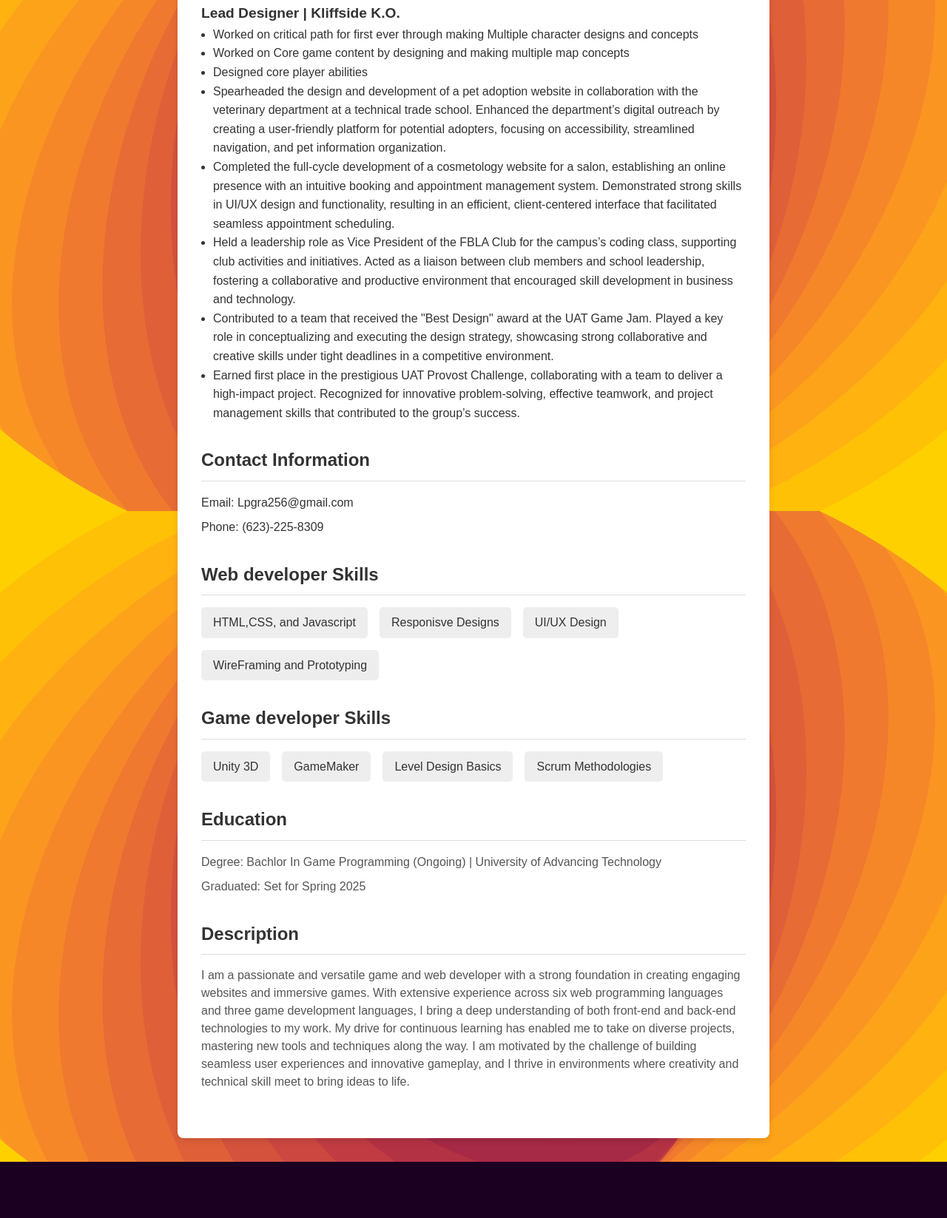
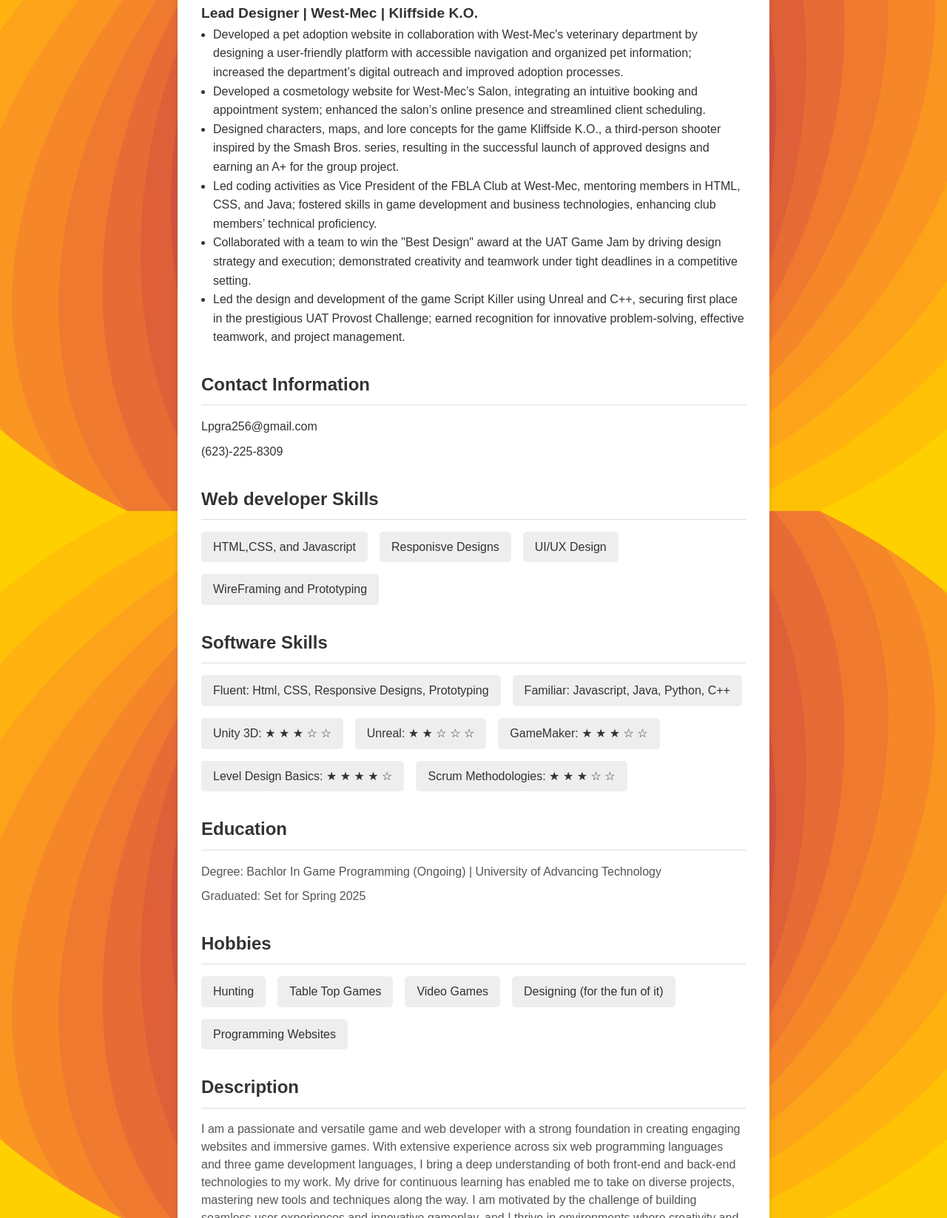
Before and after one commit to lgrave264/Resume, a plain HTML site: page index.html in a window 1280 px wide. Shown: the part 269-1916 px from the top of the page at 74% size. Before the commit the page ends 1840 px from the top, so only its background shows below. Drawn offline with Linux system fonts and the light colour scheme.

Commit message:
UpdatedInformation

```diff
--- a/index.html
+++ b/index.html
@@ -15,23 +15,21 @@
         <section class="experience">
             <h2>Professional Experience</h2>
             <div class="job">
-                <h3>Lead Designer | Kliffside K.O.</h3>
+                <h3>Lead Designer | West-Mec | Kliffside K.O.</h3>
                 <ul>
-                    <li>Worked on critical path for first ever through making Multiple character designs and concepts</li>
-                    <li>Worked on Core game content by designing and making multiple map concepts</li>
-                    <li>Designed core player abilities</li>
-                    <li>Spearheaded the design and development of a pet adoption website in collaboration with the veterinary department at a technical trade school. Enhanced the department’s digital outreach by creating a user-friendly platform for potential adopters, focusing on accessibility, streamlined navigation, and pet information organization.</li>
-                    <li>Completed the full-cycle development of a cosmetology website for a salon, establishing an online presence with an intuitive booking and appointment management system. Demonstrated strong skills in UI/UX design and functionality, resulting in an efficient, client-centered interface that facilitated seamless appointment scheduling.</li>
-                    <li>Held a leadership role as Vice President of the FBLA Club for the campus’s coding class, supporting club activities and initiatives. Acted as a liaison between club members and school leadership, fostering a collaborative and productive environment that encouraged skill development in business and technology.</li>
-                    <li>Contributed to a team that received the "Best Design" award at the UAT Game Jam. Played a key role in conceptualizing and executing the design strategy, showcasing strong collaborative and creative skills under tight deadlines in a competitive environment.</li>
-                    <li>Earned first place in the prestigious UAT Provost Challenge, collaborating with a team to deliver a high-impact project. Recognized for innovative problem-solving, effective teamwork, and project management skills that contributed to the group’s success.</li>
+                    <li>Developed a pet adoption website in collaboration with West-Mec's veterinary department by designing a user-friendly platform with accessible navigation and organized pet information; increased the department’s digital outreach and improved adoption processes.</li>
+                    <li>Developed a cosmetology website for West-Mec’s Salon, integrating an intuitive booking and appointment system; enhanced the salon’s online presence and streamlined client scheduling.</li>
+                    <li>Designed characters, maps, and lore concepts for the game Kliffside K.O., a third-person shooter inspired by the Smash Bros. series, resulting in the successful launch of approved designs and earning an A+ for the group project.</li>
+                    <li>Led coding activities as Vice President of the FBLA Club at West-Mec, mentoring members in HTML, CSS, and Java; fostered skills in game development and business technologies, enhancing club members’ technical proficiency.</li>
+                    <li>Collaborated with a team to win the "Best Design" award at the UAT Game Jam by driving design strategy and execution; demonstrated creativity and teamwork under tight deadlines in a competitive setting.</li>
+                    <li>Led the design and development of the game Script Killer using Unreal and C++, securing first place in the prestigious UAT Provost Challenge; earned recognition for innovative problem-solving, effective teamwork, and project management.</li>
                 </ul>
             </div>
         </section>
         <section class="contact">
             <h2>Contact Information</h2>
-            <p>Email: Lpgra256@gmail.com</p>
-            <p>Phone: (623)-225-8309</p>
+            <p>Lpgra256@gmail.com</p>
+            <p>(623)-225-8309</p>
         </section>
         <section class="skills">
             <h2>Web developer Skills</h2>
@@ -43,18 +41,31 @@
             </ul>
         </section>
         <section class="skills">
-            <h2>Game developer Skills</h2>
+            <h2>Software Skills</h2>
             <ul>
-                <li>Unity 3D</li>
-                <li>GameMaker</li>
-                <li>Level Design Basics</li>
-                <li>Scrum Methodologies</li>
+                <li>Fluent: Html, CSS, Responsive Designs, Prototyping</li>
+                <li>Familiar: Javascript, Java, Python, C++</li>
+                <li>Unity 3D: &#9733; &#9733; &#9733; &#9734; &#9734;</li>
+                <li>Unreal: &#9733; &#9733; &#9734; &#9734; &#9734;</li>
+                <li>GameMaker: &#9733; &#9733; &#9733; &#9734; &#9734;</li>
+                <li>Level Design Basics: &#9733; &#9733; &#9733; &#9733; &#9734;</li>
+                <li>Scrum Methodologies: &#9733; &#9733; &#9733; &#9734; &#9734;</li>
             </ul>
         </section>
         <section class="education">
             <h2>Education</h2>
             <p>Degree: Bachlor In Game Programming (Ongoing) | University of Advancing Technology</p>
             <p>Graduated: Set for Spring 2025</p>
+        </section>
+        <section class="skills">
+            <h2>Hobbies</h2>
+            <ul>
+                <li>Hunting</li>
+                <li>Table Top Games</li>
+                <li>Video Games</li>
+                <li>Designing (for the fun of it)</li>
+                <li>Programming Websites</li>
+            </ul>
         </section>
         <section>
             <h2>Description</h2>
```
